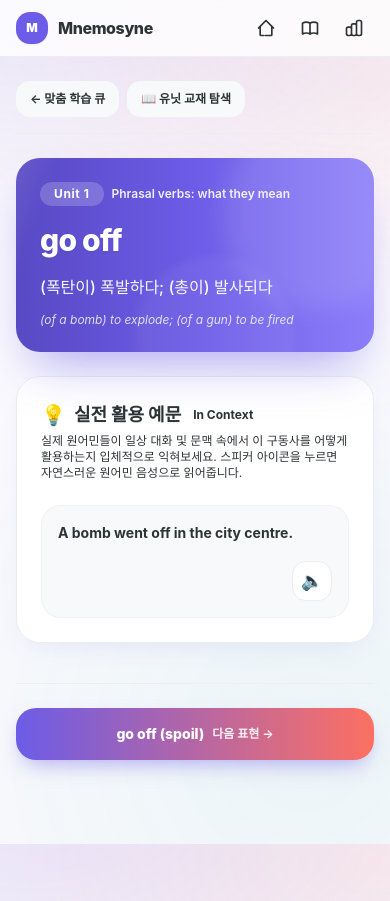
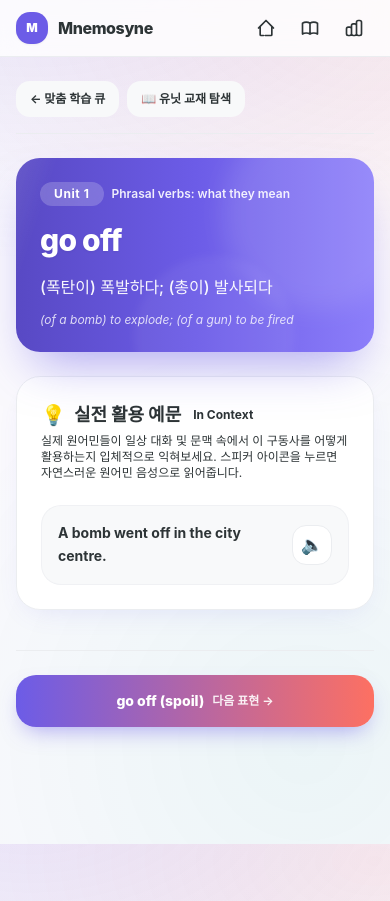
Before and after one commit to memmi47/project-mnemosyne, a Next.js app: page /learning-objects/lo_v_001 in a window 390 px wide. Built offline with nearby package versions, Linux system fonts and the light colour scheme.

Commit message:
fix: 모바일 화면 좌우 스와이프 시 우측에 하얀 공백 생기는 수평 오버플로우(horizontal scroll) 버그 완벽 해결

```diff
--- a/app/layout.tsx
+++ b/app/layout.tsx
@@ -21,9 +21,9 @@ export default function RootLayout({
   children: React.ReactNode;
 }>) {
   return (
-    <html lang="ko">
-      <body>
-        <div className="flex min-h-screen flex-col">
+    <html lang="ko" className="overflow-x-hidden">
+      <body className="overflow-x-hidden w-full">
+        <div className="flex min-h-screen flex-col w-full max-w-full overflow-x-hidden">
           {/* Top navigation */}
           <header className="sticky top-0 z-40 border-b border-border bg-white/80 backdrop-blur-md">
             <nav className="mx-auto flex h-14 max-w-5xl items-center justify-between px-4 sm:px-5">
@@ -59,7 +59,7 @@ export default function RootLayout({
           </header>
 
           {/* Main content */}
-          <main className="flex-1">
+          <main className="flex-1 w-full overflow-x-hidden">
             {children}
           </main>
         </div>
--- a/app/page.tsx
+++ b/app/page.tsx
@@ -16,7 +16,7 @@ export default async function HomePage() {
   const todayTotal = mission.review_count + mission.contrast_count + mission.new_learning_count;
 
   return (
-    <div className="relative mx-auto max-w-5xl px-4 py-8 sm:px-5 sm:py-10">
+    <div className="relative mx-auto max-w-5xl px-4 py-8 sm:px-5 sm:py-10 w-full overflow-x-hidden">
       {/* Background floating decor */}
       <div className="pointer-events-none absolute -left-20 -top-20 z-0 h-80 w-80 rounded-full bg-radial from-primary-light/20 to-transparent blur-xl animate-mn-float" />
       <div className="pointer-events-none absolute -right-16 bottom-0 z-0 h-96 w-96 rounded-full bg-radial from-accent/15 to-transparent blur-xl animate-mn-float2" />
--- a/components/learning-object-detail.tsx
+++ b/components/learning-object-detail.tsx
@@ -136,10 +136,10 @@ export function LearningObjectDetail({ learningObject }: LearningObjectDetailPro
               return (
                 <div
                   key={index}
-                  className="card-enter rounded-[20px] bg-surface p-4 sm:p-5 border border-border/60 shadow-xs transition hover:bg-primary-soft/30 hover:border-primary/30 flex flex-col sm:flex-row sm:items-center justify-between gap-4"
+                  className="card-enter rounded-[20px] bg-surface p-4 sm:p-5 border border-border/60 shadow-xs transition hover:bg-primary-soft/30 hover:border-primary/30 flex flex-row items-center justify-between gap-3"
                   style={{ animationDelay: `${index * 60}ms` }}
                 >
-                  <div className="flex-1 min-w-0">
+                  <div className="flex-1 min-w-0 pr-2">
                     <p className="text-sm sm:text-base font-bold text-ink leading-relaxed">
                       {enText}
                     </p>
@@ -154,7 +154,7 @@ export function LearningObjectDetail({ learningObject }: LearningObjectDetailPro
                     onClick={() => speakExample(enText, index)}
                     type="button"
                     title="원어민 음성 듣기"
-                    className={`flex h-10 w-10 sm:h-11 sm:w-11 flex-shrink-0 items-center justify-center rounded-btn border transition-all duration-200 active:scale-95 self-end sm:self-auto ${
+                    className={`flex h-10 w-10 sm:h-11 sm:w-11 flex-shrink-0 items-center justify-center rounded-btn border transition-all duration-200 active:scale-95 ${
                       isPlaying
                         ? "bg-primary text-white border-primary animate-pulse shadow-btn"
                         : "bg-white text-primary border-border hover:bg-primary hover:text-white hover:border-primary shadow-xs"
--- a/components/session-flow.tsx
+++ b/components/session-flow.tsx
@@ -362,9 +362,9 @@ export function SessionFlow({ items }: { items: SessionItem[] }) {
                     return (
                       <div
                         key={idx}
-                        className="border-l-3 border-primary-light bg-white px-4 py-3 shadow-xs rounded-r-btn flex items-center justify-between gap-3 transition hover:bg-surface/50"
+                        className="border-l-3 border-primary-light bg-white px-4 py-3 shadow-xs rounded-r-btn flex flex-row items-center justify-between gap-3 transition hover:bg-surface/50"
                       >
-                        <p className="text-sm font-medium text-ink flex-1 leading-relaxed">
+                        <p className="text-sm font-medium text-ink flex-1 min-w-0 pr-2 leading-relaxed">
                           {ex}
                         </p>
                         <button
```
